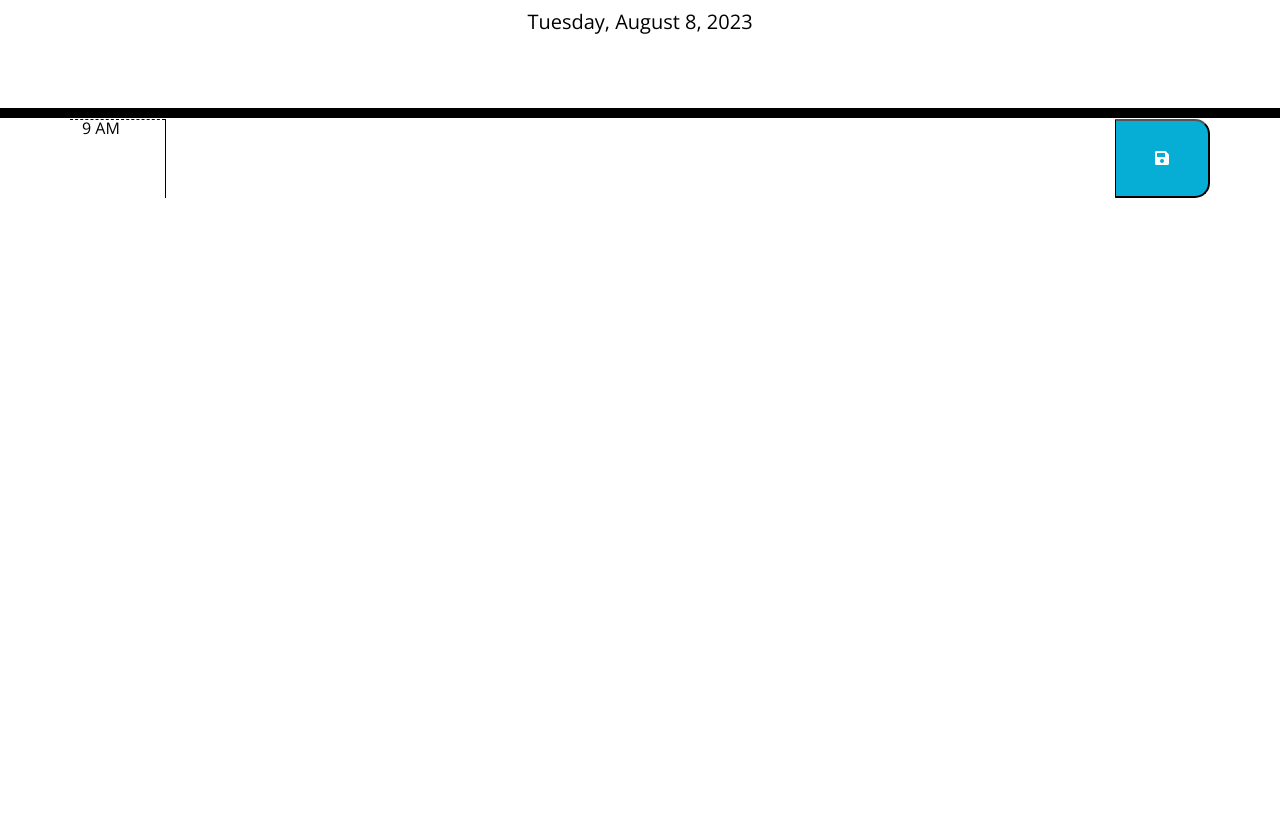
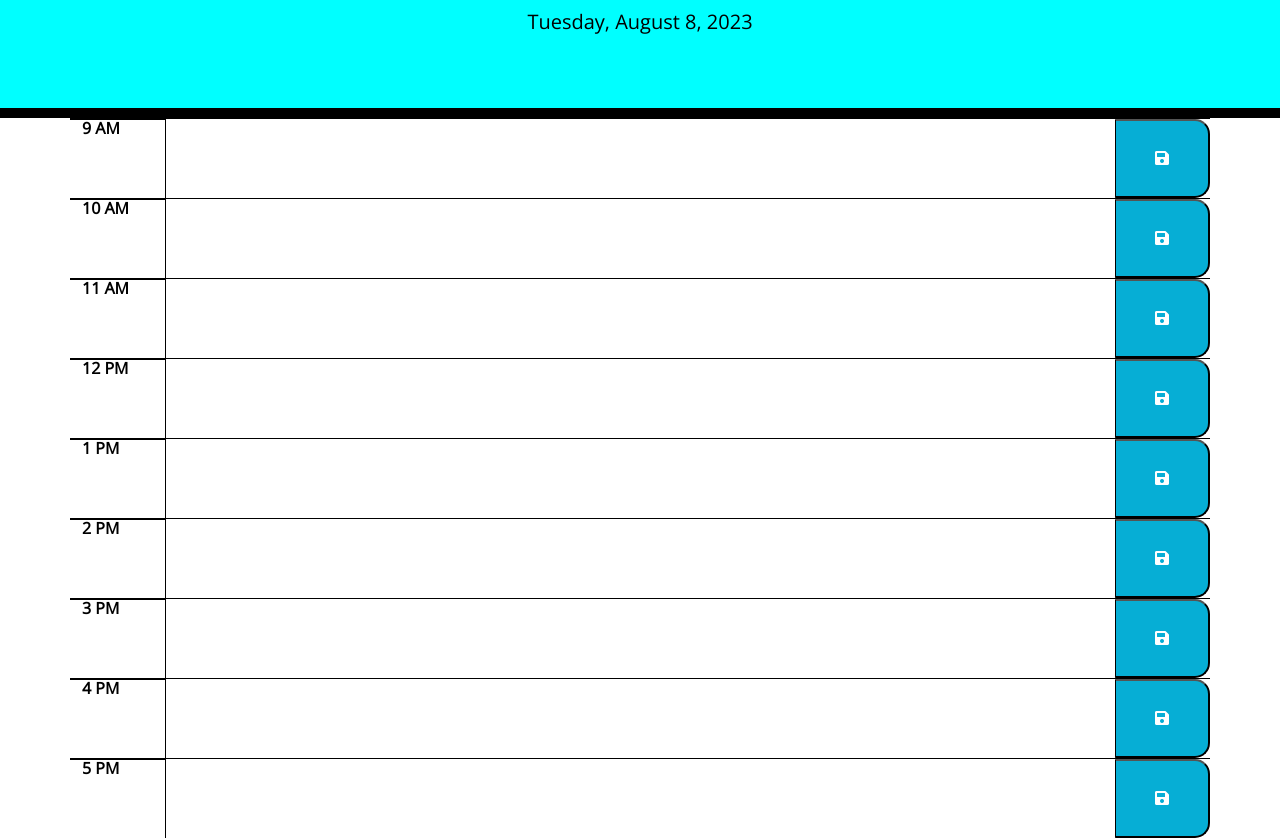
Before and after one commit to Etinago/Digital-Daily-Planner, a plain HTML site: page index.html in a window 1280 px wide. Shown: the part 169-1007 px from the top of the page. Before the commit the page ends 800 px from the top, so only its background shows below. Drawn offline with nearby package versions, Linux system fonts and the light colour scheme.

Commit message:
added styling to css

```diff
--- a/assets/css/style.css
+++ b/assets/css/style.css
@@ -8,14 +8,14 @@ textarea {
   background: transparent;
   border: none;
   resize: none;
-  color: #000000;
+  color: #5cac11;
   border-left: 1px solid black;
   padding: 10px;
 }
 
 header {
   text-align: center;
-  background-color: transparent;
+  background-color: aqua; ;
   color: black;
   border-radius: 0;
   border-bottom: 10px solid black;
@@ -29,33 +29,39 @@ header {
 .time-block {
   text-align: center;
   border-radius: 15px;
+  border: 1px solid #dee2e6;
+  background-color: #ffffff;
+  border-radius: 10px;
+  padding: 10px;
+  margin-bottom: 10px;
 }
 
 .row {
   white-space: pre-wrap;
   height: 80px;
-  border-top: 1px solid white;
+  border-top: 1px solid #000000;
 }
 
 .hour {
   background-color: #ffffff;
   color: #000000;
-  border-top: 1px dashed #000000;
+  font-weight:bold;
+  border-top: 1px solid #000000;
 }
 
 .past {
   background-color: #d3d3d3;
-  color: white;
+  color: red;
 }
 
 .present {
   background-color: #ff6961;
-  color: white;
+  color: blue;
 }
 
 .future {
   background-color: #77dd77;
-  color: white;
+  color: green;
 }
 
 .saveBtn {
@@ -70,3 +76,10 @@ header {
   font-size: 20px;
   transition: all 0.3s ease-in-out;
 }
+
+/* Responsiveness */
+@media (max-width:576px) {
+  .container {
+    padding: 10px;
+  }
+}
--- a/index.html
+++ b/index.html
@@ -33,8 +33,48 @@
     <div class="container">
       <!-- Timeblocks go here -->
       <div class="timeblocks">
-        <div class="timeblock row">
+        <div class="timeblock row" data-hour="9">
           <div class="col-md-1 hour">9 AM</div>
+          <textarea class="col-md-10 description"></textarea>
+          <button class="col-md-1 saveBtn"><i class="fas fa-save"></i></button>
+        </div>
+        <div class="timeblock row" data-hour="9">
+          <div class="col-md-1 hour">10 AM</div>
+          <textarea class="col-md-10 description"></textarea>
+          <button class="col-md-1 saveBtn"><i class="fas fa-save"></i></button>
+        </div>
+        <div class="timeblock row" data-hour="9">
+          <div class="col-md-1 hour">11 AM</div>
+          <textarea class="col-md-10 description"></textarea>
+          <button class="col-md-1 saveBtn"><i class="fas fa-save"></i></button>
+        </div>
+        <div class="timeblock row" data-hour="9">
+          <div class="col-md-1 hour">12 PM</div>
+          <textarea class="col-md-10 description"></textarea>
+          <button class="col-md-1 saveBtn"><i class="fas fa-save"></i></button>
+        </div>
+        <div class="timeblock row" data-hour="9">
+          <div class="col-md-1 hour">1 PM</div>
+          <textarea class="col-md-10 description"></textarea>
+          <button class="col-md-1 saveBtn"><i class="fas fa-save"></i></button>
+        </div>
+        <div class="timeblock row" data-hour="9">
+          <div class="col-md-1 hour">2 PM</div>
+          <textarea class="col-md-10 description"></textarea>
+          <button class="col-md-1 saveBtn"><i class="fas fa-save"></i></button>
+        </div>
+        <div class="timeblock row" data-hour="9">
+          <div class="col-md-1 hour">3 PM</div>
+          <textarea class="col-md-10 description"></textarea>
+          <button class="col-md-1 saveBtn"><i class="fas fa-save"></i></button>
+        </div>
+        <div class="timeblock row" data-hour="9">
+          <div class="col-md-1 hour">4 PM</div>
+          <textarea class="col-md-10 description"></textarea>
+          <button class="col-md-1 saveBtn"><i class="fas fa-save"></i></button>
+        </div>
+        <div class="timeblock row" data-hour="9">
+          <div class="col-md-1 hour">5 PM</div>
           <textarea class="col-md-10 description"></textarea>
           <button class="col-md-1 saveBtn"><i class="fas fa-save"></i></button>
         </div>
```
